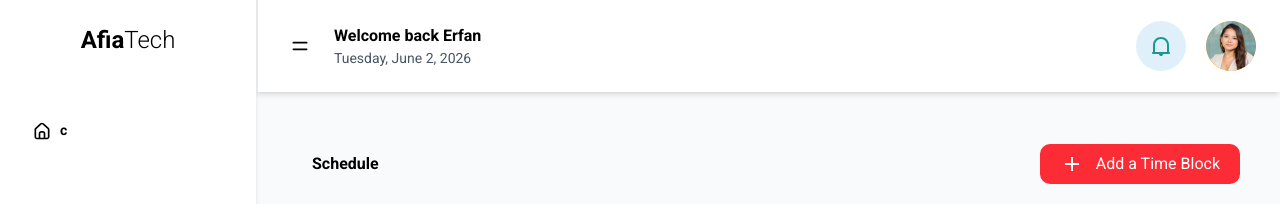
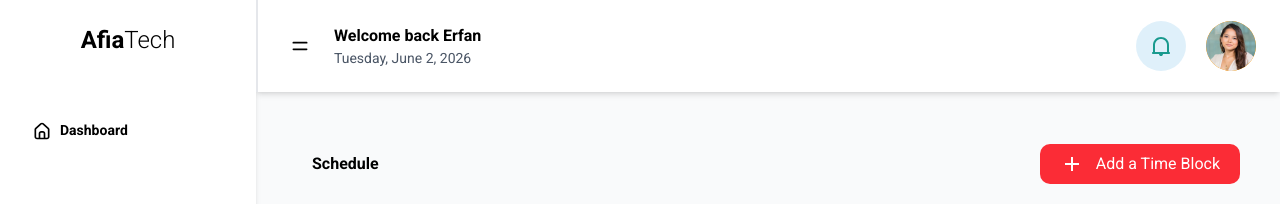
Before and after one commit to ErfunisM/pharmacymanagementpanel, a React (Vite) app: page /schedule in a window 1280 px wide. Shown: the top 204 px of the page. Built offline with nearby package versions, Linux system fonts and the light colour scheme.

Commit message:
fiexed Dashboard Name

```diff
--- a/src/constants/index.js
+++ b/src/constants/index.js
@@ -2,7 +2,7 @@
 
 export const SIDEBAR_MENU_ITEMS = [
   {
-    item: "c",
+    item: "Dashboard",
     src: "/icons/dashboard.svg",
     link: "/dashboard",
   },
```
